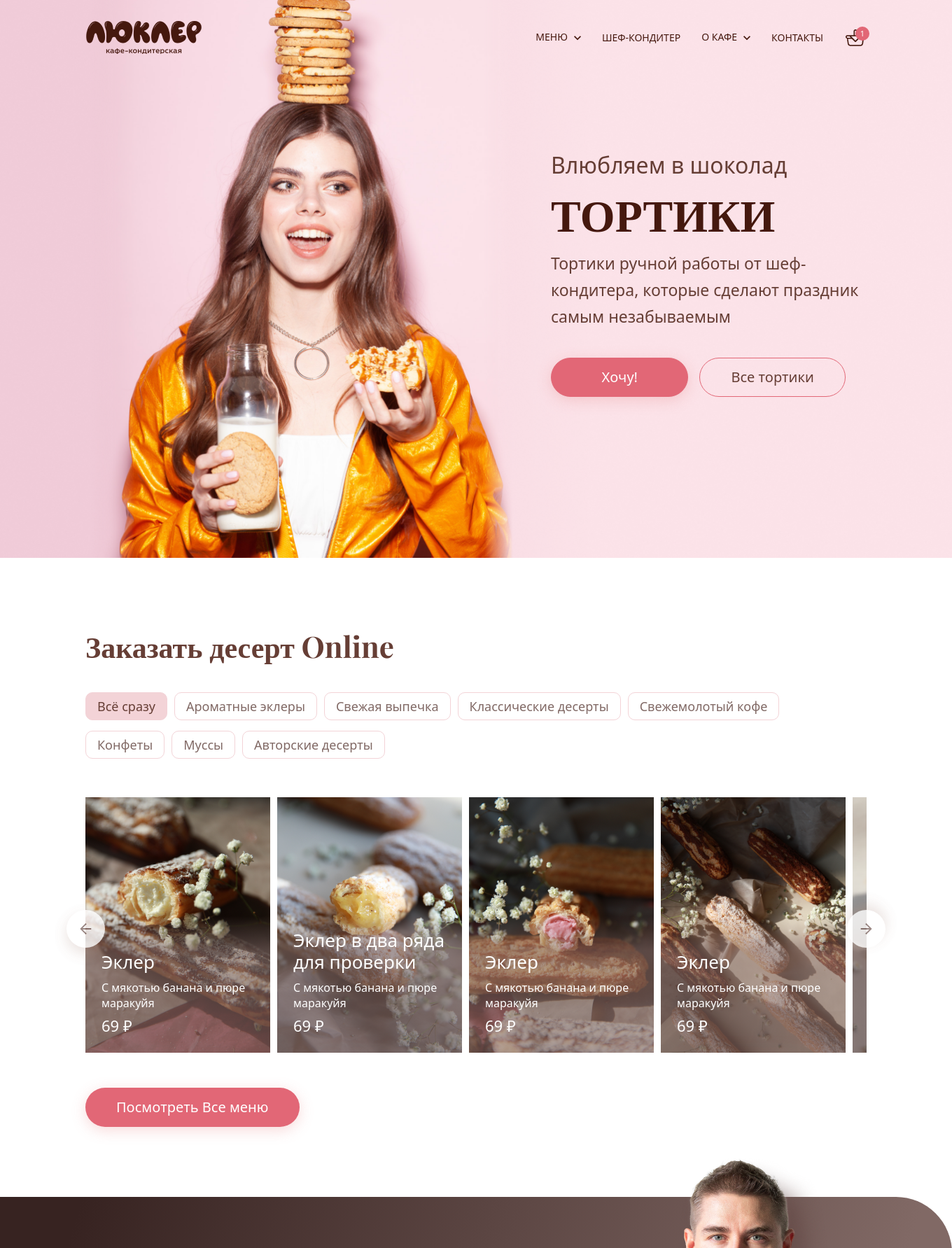
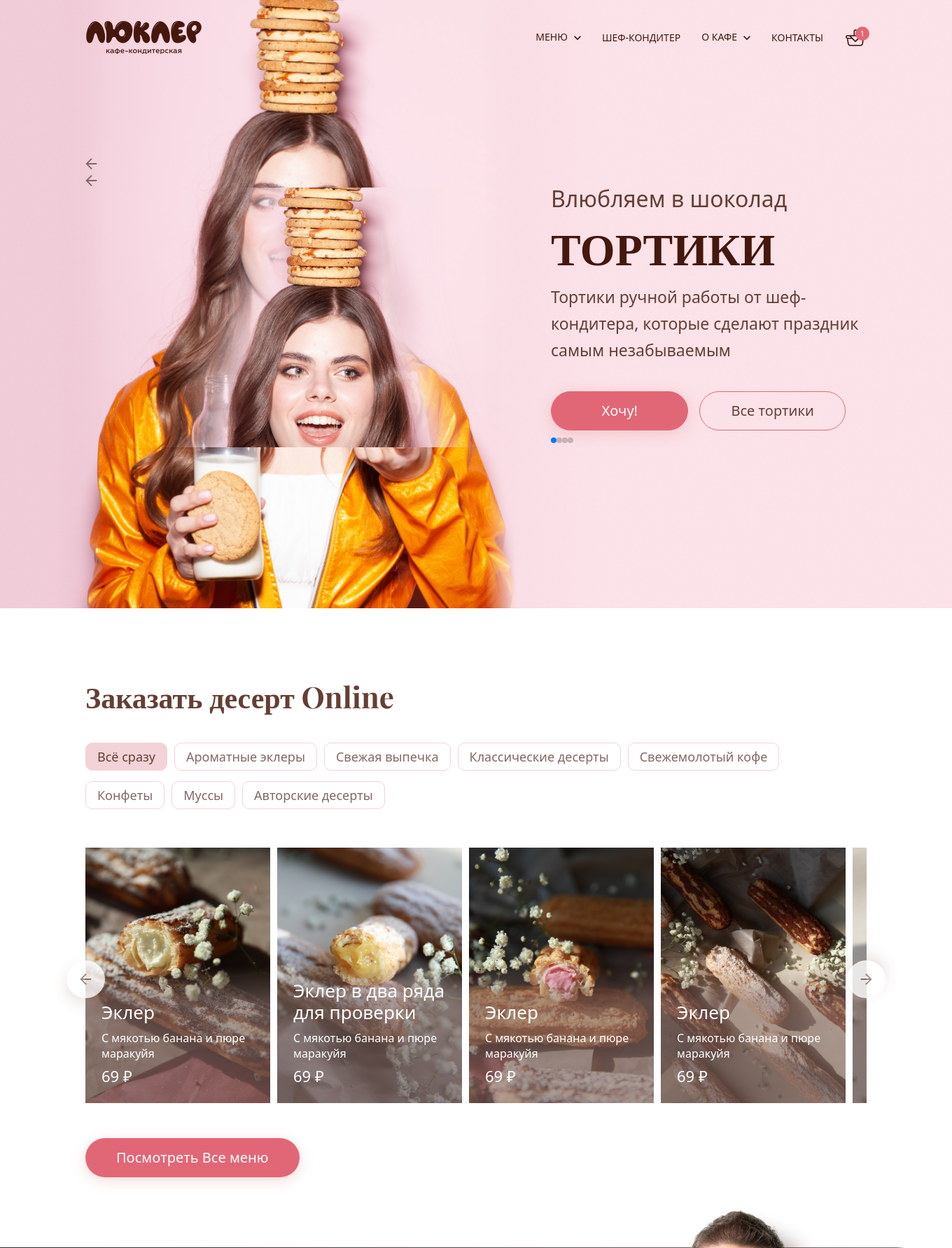
Before and after one commit to ArtMe4/lukler.ru, a PHP site: page / in a window 1360 px wide. Shown: the top 1783 px of the page at 70% size. Run offline with PHP 8.4, Linux system fonts and the light colour scheme.

Commit message:
modif: баннер теперь слайдер

```diff
--- a/index.php
+++ b/index.php
@@ -4,9 +4,22 @@
 
     <section class="cakeUp">
         <div class="container">
+            <div class="cakeUp-button-prev">
+                <img src="./assets/img/catalog-slider/slider-arrow.png" alt="">
+            </div>
+            <div class="cakeUp-button-next">
+                <img src="./assets/img/catalog-slider/slider-arrow.png" alt="">
+            </div>
+            <div class="swiper-container">
+                <div class="swiper-wrapper">
+                    <?php for($i = 0; $i < 4; $i++) { ?>
+                        <div class="swiper-slide">
                             <div class="row">
-                <div class="col-md-6 col-lg-7"></div>
-                <div class="col-md-6 col-lg-5">
+                                <div class="col-md-6 col-lg-7 cakeUp__img" style="background-image: url('./assets/img/index-banner.png');">
+    <!--                                <div class="cakeUp__img" >-->
+    <!--                                </div>-->
+                                </div>
+                                <div class="col-md-6 col-lg-5 cakeUp__bg">
                                     <div class="cakeUp__all">
                                         <div class="cakeUp__all-title">
                                             Влюбляем в шоколад
@@ -25,7 +38,12 @@
                                                 <a href="">Все тортики</a>
                                             </div>
                                         </div>
+                                        <div class="cakeUp-pagination d-none d-md-block"></div>
                                     </div>
+                                </div>
+                            </div>
+                        </div>
+                    <?php } ?>
                 </div>
             </div>
         </div>
@@ -952,9 +970,8 @@
                     </div>
                 </div>
             </div>
-            <div class="catering__girl">
-                <img class="d-none d-lg-block" src="./assets/img/catering-images/girl.png" alt="">
-                <img class="d-none d-md-block d-lg-none" src="./assets/img/catering-images/girl-tablet.png" alt="">
+            <div class="catering__girl d-none d-md-block">
+                <img src="./assets/img/catering-images/girl.png" alt="">
             </div>
         </div>
     </div>
```
Lines whose indentation alone changed are shown as unchanged.
